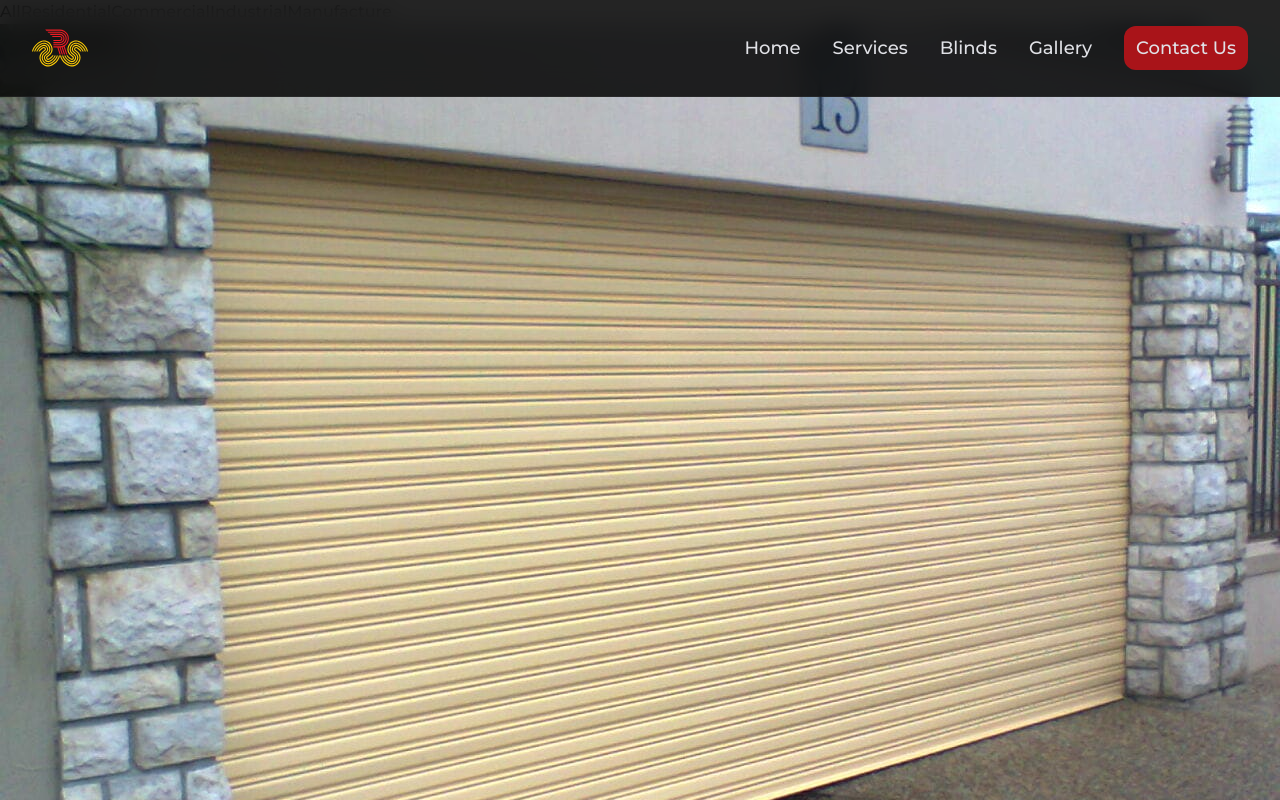
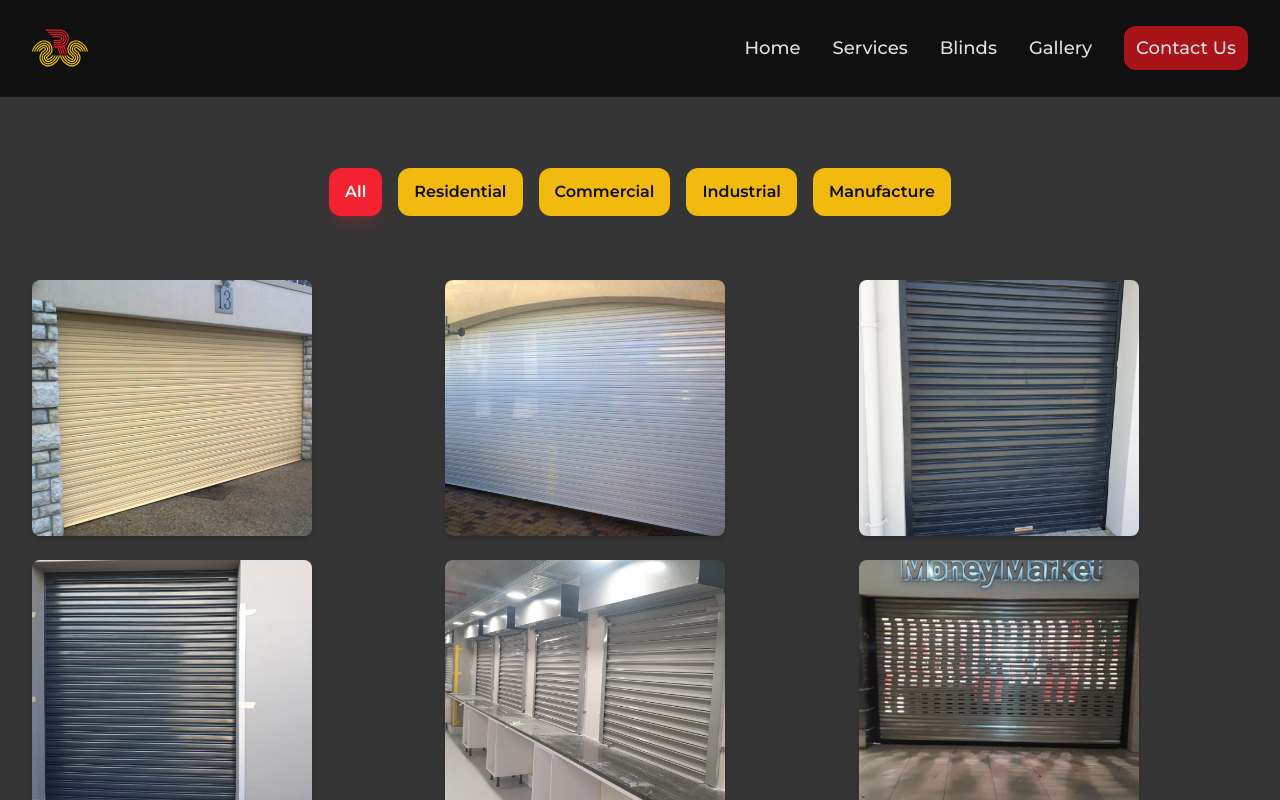
Before and after one commit to Ambs04/RollerShutterServices, a React (Vite) app: page /gallery in a window 1280 px wide. Shown: the top 800 px of the page. Built offline with nearby package versions, Linux system fonts and the light colour scheme.

Commit message:
gallery styling complete

```diff
--- a/src/Pages/Gallery/Gallery.jsx
+++ b/src/Pages/Gallery/Gallery.jsx
@@ -105,32 +105,38 @@ export default function Gallery() {
   ];
 
   return (
-    <>
+    <div class="bg-[#353535] min-h-screen">
       <Header />
-      <div>
-        <div>
+      <div class="py-30 max-w-7xl mx-auto px-4 sm:px-6 lg:px-8">
+        <div class="mt-12 mb-16 text-center flex flex-col md:flex-row justify-center items-center gap-4">
           {filters.map((item) => (
             <button
               key={item}
               onClick={() => setFilter(item)}
               className={filter === item ? "active" : ""}
+              class={`rounded-xl px-4 py-3 font-semibold transition-all duration-300 ${
+                filter === item
+                  ? "bg-[#F22233] text-white shadow-lg shadow-[#F22233]/20"
+                  : "bg-[#F2B90F] text-[#0D0D0D] hover:bg-[#A68626] hover:text-white"
+              }`}
             >
               {item}
             </button>
           ))}
         </div>
 
-        <div>
+        <div class="grid grid-cols-1 gap-6 md:grid-cols-2 lg:grid-cols-3 mt-6">
           {filteredImages.map((image, index) => (
             <img
               key={index}
               src={image.src}
               alt={`${image.category} ${index + 1}`}
+              class="h-64 w-70 object-cover rounded-lg shadow-md"
             />
           ))}
         </div>
       </div>
       <Footer />
-    </>
+    </div>
   );
 }
```
